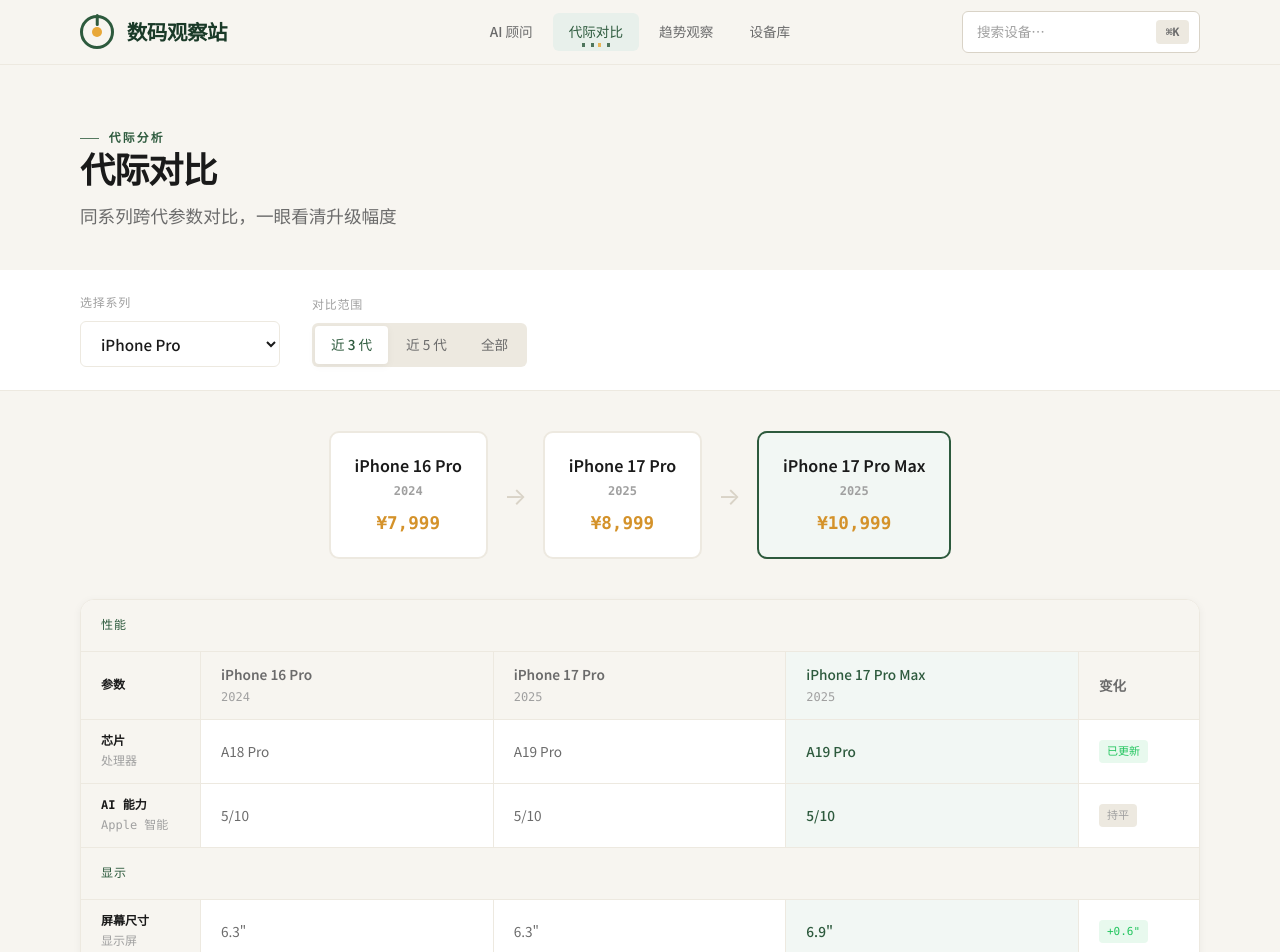
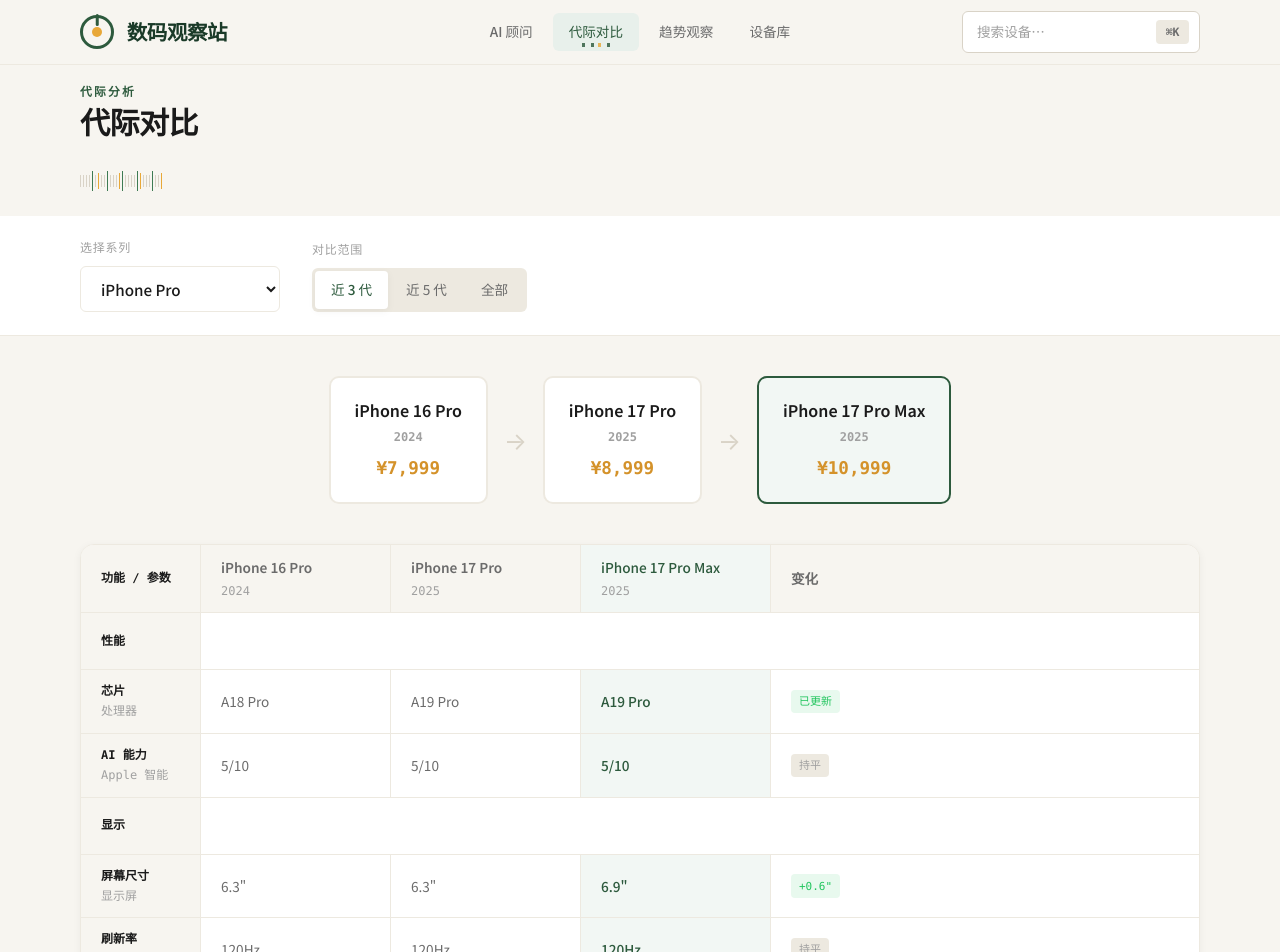
Before and after one commit to LighthouseXy/ai-device-evolution, a Next.js app: page /compare in a window 1280 px wide. Shown: the top 952 px of the page. Built offline with nearby package versions, Linux system fonts and the light colour scheme.

Commit message:
feat: refine compare and device filters

```diff
--- a/src/app/compare/page.tsx
+++ b/src/app/compare/page.tsx
@@ -220,16 +220,15 @@
   );
   const first = devices[0] ?? null;
   const last = devices.at(-1) ?? null;
-  const gridTemplateColumns = `120px repeat(${devices.length}, minmax(170px, 1fr)) 120px`;
+  const gridTemplateColumns = `120px repeat(${devices.length}, 190px) 120px`;
+  const tableWidth = 240 + devices.length * 190;
 
   return (
     <div className="compare-v2-table">
-      {groupedFields.map(([group, fields], groupIndex) => (
-        <div className="compare-v2-section" key={group}>
-          <div className="compare-v2-section-title">{group}</div>
-          {groupIndex === 0 ? (
+      <div className="compare-v2-scroll" aria-label="设备参数对比表">
+        <div className="compare-v2-table-inner" style={{ minWidth: `${tableWidth}px` }}>
           <div className="compare-v2-row is-header" style={{ gridTemplateColumns }}>
-              <div className="compare-v2-cell is-label">参数</div>
+            <div className="compare-v2-cell is-label">功能 / 参数</div>
             {devices.map((device, index) => (
               <div className={`compare-v2-cell${index === devices.length - 1 ? " is-highlight" : ""}`} key={device.id}>
                 <span>{device.model.replace(device.series, "").trim() || device.model}</span>
@@ -238,7 +237,13 @@
             ))}
             <div className="compare-v2-cell">变化</div>
           </div>
-          ) : null}
+
+          {groupedFields.map(([group, fields]) => (
+            <div className="compare-v2-section" key={group}>
+              <div className="compare-v2-row is-group" style={{ gridTemplateColumns }}>
+                <div className="compare-v2-cell is-label">{group}</div>
+                <div className="compare-v2-group-fill" />
+              </div>
               {fields.map((field) => {
                 const firstValue = first ? buildComparisonValue(first, field) : "待补充";
                 const lastValue = last ? buildComparisonValue(last, field) : "待补充";
@@ -264,6 +269,8 @@
               })}
             </div>
           ))}
+        </div>
+      </div>
     </div>
   );
 }
@@ -317,8 +324,6 @@
       <PageHeader
         eyebrow="代际分析"
         title="代际对比"
-        description="同系列跨代参数对比，一眼看清升级幅度"
-        className="compare-v2-page-header"
       />
 
       <section className="compare-selector">
--- a/src/app/devices/page.tsx
+++ b/src/app/devices/page.tsx
@@ -150,8 +150,8 @@
 
       <section className="section section-filter">
         <div className="section-inner filter-strip">
-          <div className="filter-heading">筛选</div>
-
+          <div className="filter-row">
+            <div className="filter-heading">设备类别</div>
             <div className="filter-pills">
               {categoryPills.map((item) => {
                 const active = item.key === selectedCategory;
@@ -172,14 +172,8 @@
                   </Link>
                 );
               })}
+              <span className="tag tag-neutral">结果 {formatCount(sortedDevices.length)} 台</span>
             </div>
-
-          <div className="flex flex-wrap items-center justify-between gap-3 text-sm text-[var(--text-muted)]">
-            <span>
-              当前筛选：{selectedCategory === "all" ? "全部设备" : categoryDisplay[selectedCategory]}
-              {searchQuery ? ` · 搜索“${searchQuery}”` : ""}
-            </span>
-            <span>结果数量：{formatCount(sortedDevices.length)} 台</span>
           </div>
         </div>
       </section>
```
Lines whose indentation alone changed are shown as unchanged.
